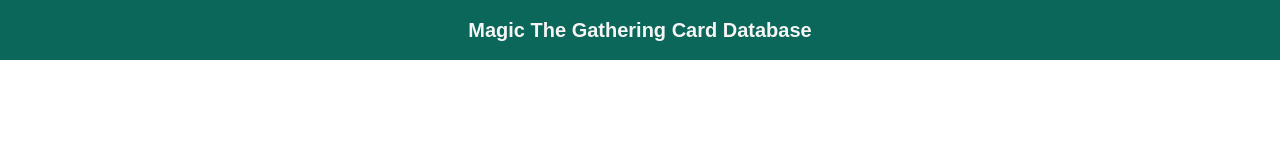
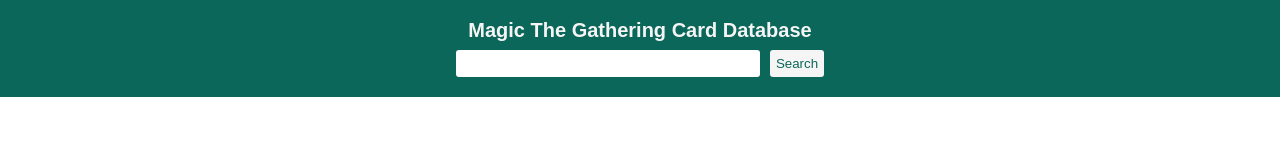
Before and after one commit to WF-Home/MTGDB, a website: page public/cards.html in a window 1280 px wide. Drawn offline with nearby package versions, Linux system fonts and the light colour scheme; no server answers; a web font is replaced by a local one.

Commit message:
added search feature

```diff
--- a/public/assets/js/cards.js
+++ b/public/assets/js/cards.js
@@ -1,9 +1,11 @@
 const api = "https://api.scryfall.com/cards/search"
+
 
 const queryString = window.location.search;
 const urlParams = new URLSearchParams(queryString);
 const set = urlParams.get('set');
 const setName = urlParams.get('name');
+const userSearch = urlParams.get('search')
 
 window.addEventListener("load", () => {
     getCards();
@@ -12,8 +14,14 @@ window.addEventListener("load", () => {
 // Fetch Card list based on set
 
 async function getCards() {
+    let response = ""
+    if (set) {
         const URI = `e:${set}`
-    const response = await fetch(`${api}?q=${encodeURIComponent(URI)}`);
+        response = await fetch(`${api}?order=color&q=${encodeURIComponent(URI)}`);
+    } else {
+        response = await fetch(`${api}?q=${userSearch}`)
+    }
+
     const data = await response.json();
     generateCards(data.data)
 }
@@ -21,10 +29,10 @@ async function getCards() {
 // Generates Cards
 
 function generateCards(cards) {
+    // Create card list view
+    let main = document.querySelector("main")
 
-    // Create card list view
-
-    let main = document.querySelector("main")
+    if (cards !== undefined) {
         let cardListView = document.getElementById("cards-list-view");
         let title = document.createElement("h1")
         let cardContainer = document.createElement("section")
@@ -75,6 +83,9 @@ function generateCards(cards) {
 
             }
         });
+    } else {
+        main.innerHTML = `<h1 id="searchError">Sorry! There were no available results for "${userSearch}"</h1>`
+    }
 }
 
 function cardDetails(card) {
--- a/public/assets/js/header.js
+++ b/public/assets/js/header.js
@@ -7,7 +7,24 @@ function generateHeaderContent() {
 
     let heading = document.createElement("h1")
     heading.innerHTML = "Magic The Gathering Card Database"
+    header.append(heading)
+    heading.addEventListener("click", function() {
+        window.location.href = "/index.html"
+    })
 
-    header.append(heading)
+    let searchBar = document.createElement("section")
+    header.append(searchBar)
 
+
+    let searchInput = document.createElement("input")
+    searchInput.setAttribute("type", "text")
+
+    let searchButton = document.createElement("button")
+    searchButton.innerHTML = "Search"
+    searchButton.addEventListener("click", function() {
+        window.location.href = `/cards.html?search=${searchInput.value}`;
+    })
+
+    searchBar.append(searchInput)
+    searchBar.append(searchButton)
 }
--- a/src/scss/cards.scss
+++ b/src/scss/cards.scss
@@ -1,4 +1,13 @@
 @import "variables";
+
+#searchError {
+    font-size: 25px;
+    width: 80%;
+    margin: auto;
+    margin-top: 30px;
+    font-weight: 600;
+    color: $primary-color;
+}
 
 #cards-list-view {
 
--- a/src/scss/header.scss
+++ b/src/scss/header.scss
@@ -15,4 +15,24 @@ header {
         font-weight: 600;
         font-size: 20px;
     }
+
+    section {
+        display: flex;
+        justify-content: center;
+        gap: 10px;
+
+        input {
+            width: 300px;
+            height: 25px;
+            border-radius: 3px;
+            border: none;
+        }
+
+        button {
+            background-color: whitesmoke;
+            color: $primary-color;
+            border: none;
+            border-radius: 3px;
+        }
+    }
 }
```
Also changed, not shown: public/assets/css/cards.css, public/assets/css/header.css, 2 other files. Lines whose indentation alone changed are shown as unchanged.
